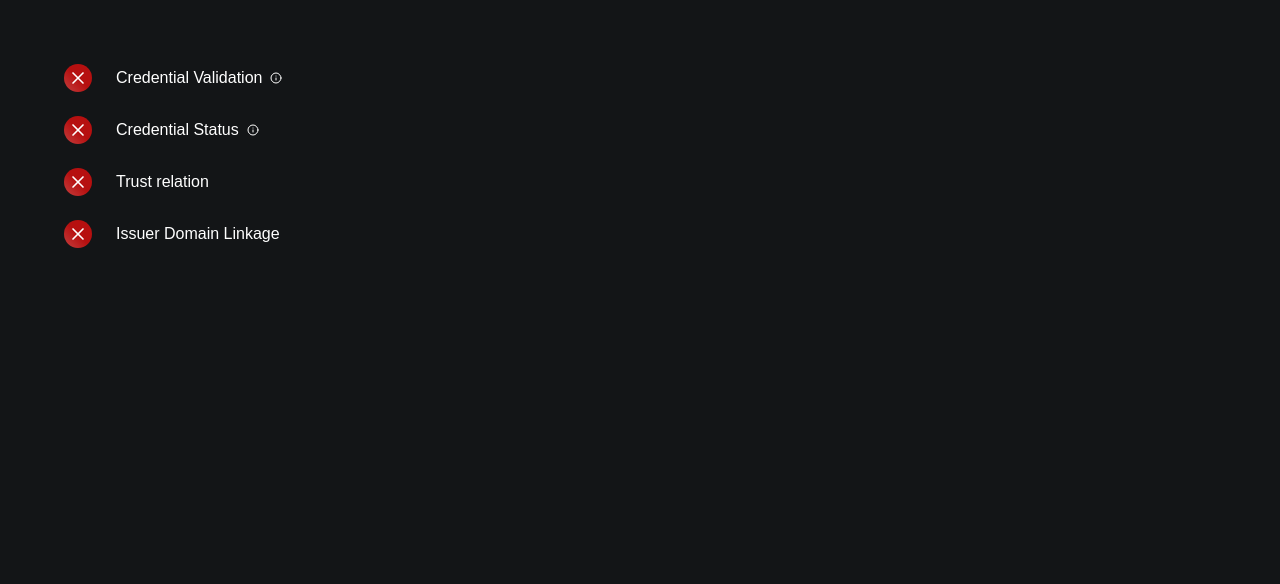
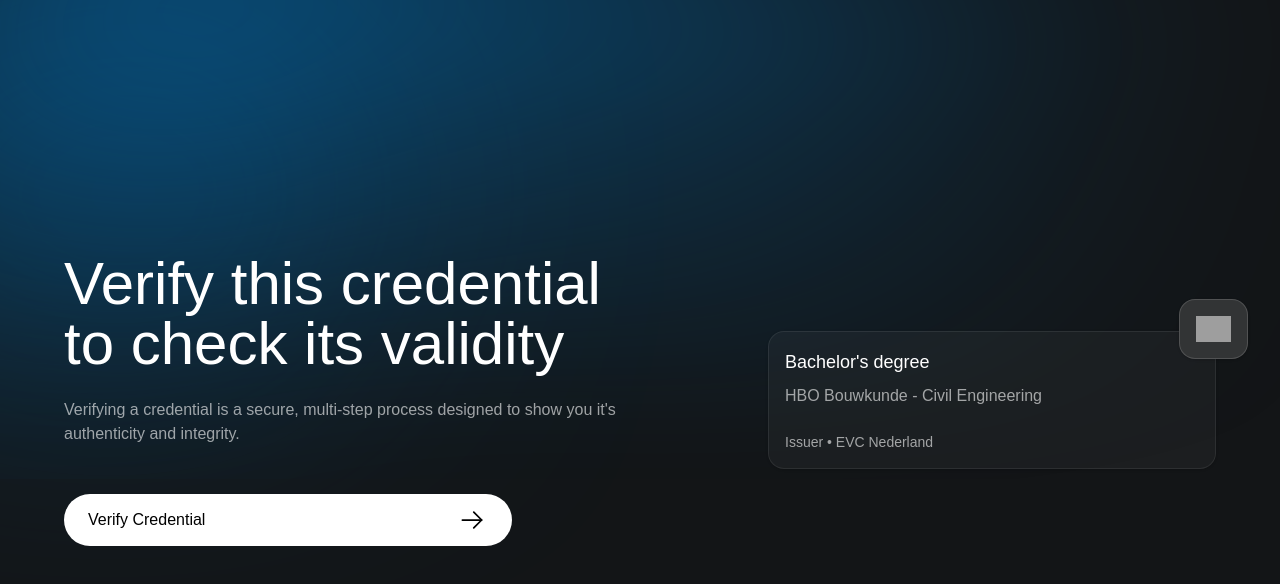
Before and after one commit to Yummygum/iot-identity-app, a Next.js app: page /verify in a window 1280 px wide. Shown: the top 584 px of the page. Built offline with nearby package versions, Linux system fonts and the light colour scheme; grey boxes are pictures that could not be loaded; a web font is replaced by a local one.

Commit message:
feat(Landing): Add landing page

```diff
--- a/eslint.config.mjs
+++ b/eslint.config.mjs
@@ -122,7 +122,7 @@ const eslintConfig = [
       'no-unreachable-loop': 2,
       'no-use-before-define': 0,
       'no-useless-rename': 2,
-      'no-unused-vars': [
+      '@typescript-eslint/no-unused-vars': [
         'error',
         {
           argsIgnorePattern: '^_',
--- /dev/null
+++ b/src/app/api/credential/route.ts
@@ -0,0 +1,32 @@
+export async function POST() {
+  await new Promise((resolve) => setTimeout(resolve, 0))
+
+  const randomColors = ['#00C785', '#0079C7', '#C76A00']
+
+  const randomColor =
+    randomColors[Math.floor(Math.random() * randomColors.length)]
+
+  return Response.json({
+    credential: {
+      issuedTo: 'John Doe',
+      type: "Bachelor's Degree",
+      name: 'HBO Bouwkunde - Civil Engineering',
+      issuer: {
+        name: 'EVC Nederland',
+        colors: {
+          primary: randomColor
+        }
+      },
+      issuanceDate: new Date(),
+      expiryDate: new Date(
+        new Date().setFullYear(new Date().getFullYear() + 1)
+      ),
+      verifier: {
+        verifiedAt: new Date(),
+        name: 'Examenkamer',
+        url: 'https://example.com/verifier-xyz',
+        logoUrl: 'https://www.examenkamer.nl/inhoud/uploads/Logo-full-color.svg'
+      }
+    }
+  })
+}
--- a/src/app/api/verify/route.ts
+++ b/src/app/api/verify/route.ts
@@ -41,19 +41,12 @@ export async function POST() {
 
   if (isValid) {
     return Response.json({
-      verifier: {
-        verifiedAt: new Date(),
-        name: 'Verifier XYZ',
-        url: 'https://example.com/verifier-xyz'
-      },
       credential: {
         issuedTo: 'John Doe',
         type: "Bachelor's Degree",
         name: 'HBO Bouwkunde - Civil Engineering',
         issuer: {
-          name: 'Amsterdam University of Applied Sciences',
-          logoUrl:
-            'https://encrypted-tbn0.gstatic.com/images?q=tbn:ANd9GcSm8RwvnbGaiWMpSJM7V5hPeftqJ4jj8_oiTw&s',
+          name: 'EVC Nederland',
           colors: {
             primary: randomColor
           }
@@ -61,7 +54,14 @@ export async function POST() {
         issuanceDate: new Date(),
         expiryDate: new Date(
           new Date().setFullYear(new Date().getFullYear() + 1)
-        )
+        ),
+        verifier: {
+          verifiedAt: new Date(),
+          name: 'Examenkamer',
+          url: 'https://example.com/verifier-xyz',
+          logoUrl:
+            'https://www.examenkamer.nl/inhoud/uploads/Logo-full-color.svg'
+        }
       },
       checks: [
         {
@@ -104,7 +104,14 @@ export async function POST() {
           issuanceDate: new Date(),
           expiryDate: new Date(
             new Date().setFullYear(new Date().getFullYear() + 1)
-          )
+          ),
+          verifier: {
+            verifiedAt: new Date(),
+            name: 'Examenkamer',
+            url: 'https://example.com/verifier-xyz',
+            logoUrl:
+              'https://www.examenkamer.nl/inhoud/uploads/Logo-full-color.svg'
+          }
         }
       : null,
     checks: [
--- a/src/components/atoms/Button/Button.tsx
+++ b/src/components/atoms/Button/Button.tsx
@@ -1,5 +1,6 @@
 import { cva } from 'class-variance-authority'
 import { ComponentProps } from 'react'
+import { twMerge } from 'tailwind-merge'
 
 const buttonVariants = cva([
   'bg-white/50 text-black font-medium w-full text-start rounded-full py-3 px-6'
@@ -11,7 +12,7 @@ const Button = ({
   ...props
 }: ComponentProps<'button'>) => {
   return (
-    <button className={buttonVariants({ className })} {...props}>
+    <button className={twMerge(buttonVariants(), className)} {...props}>
       {children}
     </button>
   )
--- a/src/components/atoms/Card/Card.tsx
+++ b/src/components/atoms/Card/Card.tsx
@@ -2,10 +2,17 @@ import { ComponentProps } from 'react'
 import { twMerge } from 'tailwind-merge'
 
 interface ICardProps extends ComponentProps<'div'> {
-  title: string
+  title?: string
+  contentClassName?: string
 }
 
-const Card = ({ title, className, children, ...props }: ICardProps) => {
+const Card = ({
+  title,
+  className,
+  children,
+  contentClassName,
+  ...props
+}: ICardProps) => {
   return (
     <div
       className={twMerge(
@@ -14,11 +21,13 @@ const Card = ({ title, className, children, ...props }: ICardProps) => {
       )}
       {...props}
     >
-      <div className="mb-2 flex flex-col justify-between">
-        <h2 className="text-lg font-medium">{title}</h2>
-      </div>
+      {title && (
+        <div className="mb-2 flex flex-col justify-between">
+          <h2 className="text-lg font-medium">{title}</h2>
+        </div>
+      )}
 
-      <div>{children}</div>
+      <div className={contentClassName}>{children}</div>
     </div>
   )
 }
--- a/src/components/atoms/VerificationProgressIcon/VerificationProgressIcon.tsx
+++ b/src/components/atoms/VerificationProgressIcon/VerificationProgressIcon.tsx
@@ -31,7 +31,7 @@ const VerificationProgressIcon = ({
         )
       case 'failed':
         return (
-          <div className="bg-red flex h-full w-full items-center justify-center rounded-full bg-linear-to-bl from-transparent from-50% to-white/20">
+          <div className="bg-red flex h-full w-full items-center justify-center rounded-full">
             <XIcon height={ICON_SIZE} width={ICON_SIZE} />
           </div>
         )
--- a/src/components/molecules/WhiteLabelGradients/WhiteLabelGradients.tsx
+++ b/src/components/molecules/WhiteLabelGradients/WhiteLabelGradients.tsx
@@ -7,8 +7,6 @@ const WhiteLabelGradients = ({
   primaryColor,
   secondaryColor
 }: IWhiteLabelGradientsProps) => {
-  console.log(primaryColor, secondaryColor)
-
   return (
     <div className="absolute flex h-full w-full flex-col justify-between overflow-hidden">
       <div className="relative">
--- a/src/components/organisms/VerificationDashboard/VerificationDashboard.tsx
+++ b/src/components/organisms/VerificationDashboard/VerificationDashboard.tsx
@@ -8,18 +8,48 @@ import SectionCredentialDetails from '@/components/organisms/SectionCredentialDe
 import SectionIssuerInfo from '@/components/organisms/SectionIssuerInfo/SectionIssuerInfo'
 import SectionVerificationChecks from '@/components/organisms/SectionVerificationChecks/SectionVerificationChecks'
 import SectionVerificationHeader from '@/components/organisms/SectionVerificationHeader/SectionVerificationHeader'
+import VerificationLanding from '@/components/organisms/VerificationLanding/VerificationLanding'
 import {
+  TCredential,
   TVerificationResult,
   verificationResultSchema
 } from '@/lib/schemas/verificationResultSchema'
 
+export enum VerificationScreenState {
+  LANDING,
+  RESULTS
+}
+
 const VerificationDashboard = () => {
   const [isLoading, setIsLoading] = useState(true)
   const [error, setError] = useState<string | null>(null)
+  const [currentScreen, setCurrentScreen] = useState<VerificationScreenState>(
+    VerificationScreenState.LANDING
+  )
   const [result, setResult] = useState<TVerificationResult | null>(null)
+  const [credential, setCredential] = useState<TCredential | null>(null)
 
-  useEffect(() => {
-    const fetchData = async () => {
+  const fetchCredential = async () => {
+    try {
+      const res = await fetch('/api/credential', { method: 'POST' })
+      const data = await res.json()
+      const parseRes = verificationResultSchema
+        .pick({ credential: true })
+        .parse(data)
+
+      setCredential(parseRes.credential)
+    } catch (err) {
+      if (err instanceof ZodError) {
+        setError('Error fetching credential')
+      } else if (err instanceof Error) {
+        setError(err.message)
+      } else {
+        setError('An unknown error occurred')
+      }
+    }
+  }
+
+  const fetchVerificationResult = async () => {
     try {
       const res = await fetch('/api/verify', { method: 'POST' })
       const data = await res.json()
@@ -38,7 +68,9 @@ const VerificationDashboard = () => {
     }
   }
 
-    fetchData()
+  useEffect(() => {
+    fetchCredential()
+    fetchVerificationResult()
   }, [])
 
   useEffect(() => {
@@ -48,22 +80,24 @@ const VerificationDashboard = () => {
   }, [result, error])
 
   return (
-    <div className="relative min-h-screen">
-      {result?.credential?.issuer.colors.primary && (
+    <div className="relative flex min-h-screen">
+      {credential?.issuer.colors.primary && (
         <WhiteLabelGradients
-          primaryColor={result.credential.issuer.colors.primary}
-          secondaryColor={result.credential.issuer.colors.secondary}
+          primaryColor={credential?.issuer.colors.primary}
+          secondaryColor={credential?.issuer.colors.secondary}
         />
       )}
 
       <div
-        className="relative mx-auto flex w-full max-w-7xl flex-col justify-between p-16"
+        className="relative mx-auto flex w-full max-w-7xl grow flex-col justify-between p-16"
         style={
           {
             '--color-primary': result?.credential?.issuer?.colors?.primary ?? ''
           } as CSSProperties
         }
       >
+        {currentScreen === VerificationScreenState.RESULTS ? (
+          <>
             <div className="flex">
               <div>
                 {result?.credential && (
@@ -86,6 +120,13 @@ const VerificationDashboard = () => {
                 <SectionIssuerInfo issuer={result?.credential?.issuer} />
               )}
             </div>
+          </>
+        ) : (
+          <VerificationLanding
+            credential={credential}
+            setCurrentScreen={setCurrentScreen}
+          />
+        )}
       </div>
     </div>
   )
--- /dev/null
+++ b/src/components/organisms/VerificationLanding/VerificationLanding.tsx
@@ -0,0 +1,68 @@
+import { Dispatch, SetStateAction } from 'react'
+
+import Button from '@/components/atoms/Button/Button'
+import Card from '@/components/atoms/Card/Card'
+import Icon from '@/components/atoms/Icon'
+import { VerificationScreenState } from '@/components/organisms/VerificationDashboard/VerificationDashboard'
+import { TCredential } from '@/lib/schemas/verificationResultSchema'
+
+interface IVerificationLandingProps {
+  credential: TCredential | null
+  setCurrentScreen: Dispatch<SetStateAction<VerificationScreenState>>
+}
+
+const VerificationLanding = ({
+  credential,
+  setCurrentScreen
+}: IVerificationLandingProps) => {
+  return (
+    <div className="grid h-full grid-cols-2 items-center">
+      <div className="flex flex-col gap-6">
+        <h1 className="text-6xl font-medium">
+          Verify this credential to check its validity
+        </h1>
+        <p className="text-foreground/60">
+          Verifying a credential is a secure, multi-step process designed to
+          show you it&apos;s authenticity and integrity.
+        </p>
+
+        <Button
+          className="mt-6 flex max-w-md items-center justify-between bg-white"
+          onClick={() => setCurrentScreen(VerificationScreenState.RESULTS)}
+        >
+          <span>Verify Credential</span>
+          <Icon height={28} name="arrowRight" />
+        </Button>
+      </div>
+
+      <div className="flex justify-end">
+        <div className="relative w-full max-w-md">
+          {credential?.verifier?.logoUrl && (
+            <Card
+              className="absolute top-0 right-0 h-15 translate-x-8 -translate-y-8 rounded-2xl border-white/15 bg-[#323435]"
+              contentClassName="h-full"
+            >
+              <div className="h-full">
+                <img
+                  alt={`${credential.verifier.name} logo`}
+                  className="h-full w-auto"
+                  src={credential.verifier.logoUrl}
+                />
+              </div>
+            </Card>
+          )}
+
+          <Card className="" title="Bachelor's degree">
+            <div className="text-foreground/60">
+              <p className="mb-6">{credential?.name}</p>
+
+              <p className="text-sm">Issuer • {credential?.issuer.name}</p>
+            </div>
+          </Card>
+        </div>
+      </div>
+    </div>
+  )
+}
+
+export default VerificationLanding
--- a/src/lib/schemas/verificationResultSchema.ts
+++ b/src/lib/schemas/verificationResultSchema.ts
@@ -6,7 +6,6 @@ const credentialSchema = z.object({
   issuedTo: z.string().min(1, 'issuedTo cannot be empty'),
   issuer: z.object({
     name: z.string().min(1, 'issuer name cannot be empty'),
-    logoUrl: z.url('logoUrl must be a valid URL'),
     colors: z.object({
       primary: z.string().min(1, 'primary color cannot be empty').optional(),
       secondary: z.string().optional()
@@ -17,7 +16,14 @@ const credentialSchema = z.object({
   }),
   expiryDate: z.string().refine((date) => !isNaN(Date.parse(date)), {
     message: 'Invalid date format'
-  })
+  }),
+  verifier: z
+    .object({
+      name: z.string().min(1, 'verifier name cannot be empty'),
+      url: z.url('verifier url must be a valid URL'),
+      logoUrl: z.url('verifier logoUrl must be a valid URL').optional()
+    })
+    .nullable()
 })
 
 const checkSchema = z.discriminatedUnion('status', [
@@ -33,14 +39,9 @@ const checkSchema = z.discriminatedUnion('status', [
 ])
 
 export const verificationResultSchema = z.object({
-  verifier: z
-    .object({
-      name: z.string().min(1, 'verifier name cannot be empty'),
-      url: z.url('verifier url must be a valid URL')
-    })
-    .nullable(),
   credential: credentialSchema.nullable(),
   checks: z.array(checkSchema)
 })
 
 export type TVerificationResult = z.infer<typeof verificationResultSchema>
+export type TCredential = z.infer<typeof credentialSchema>
```
Lines whose indentation alone changed are shown as unchanged.
